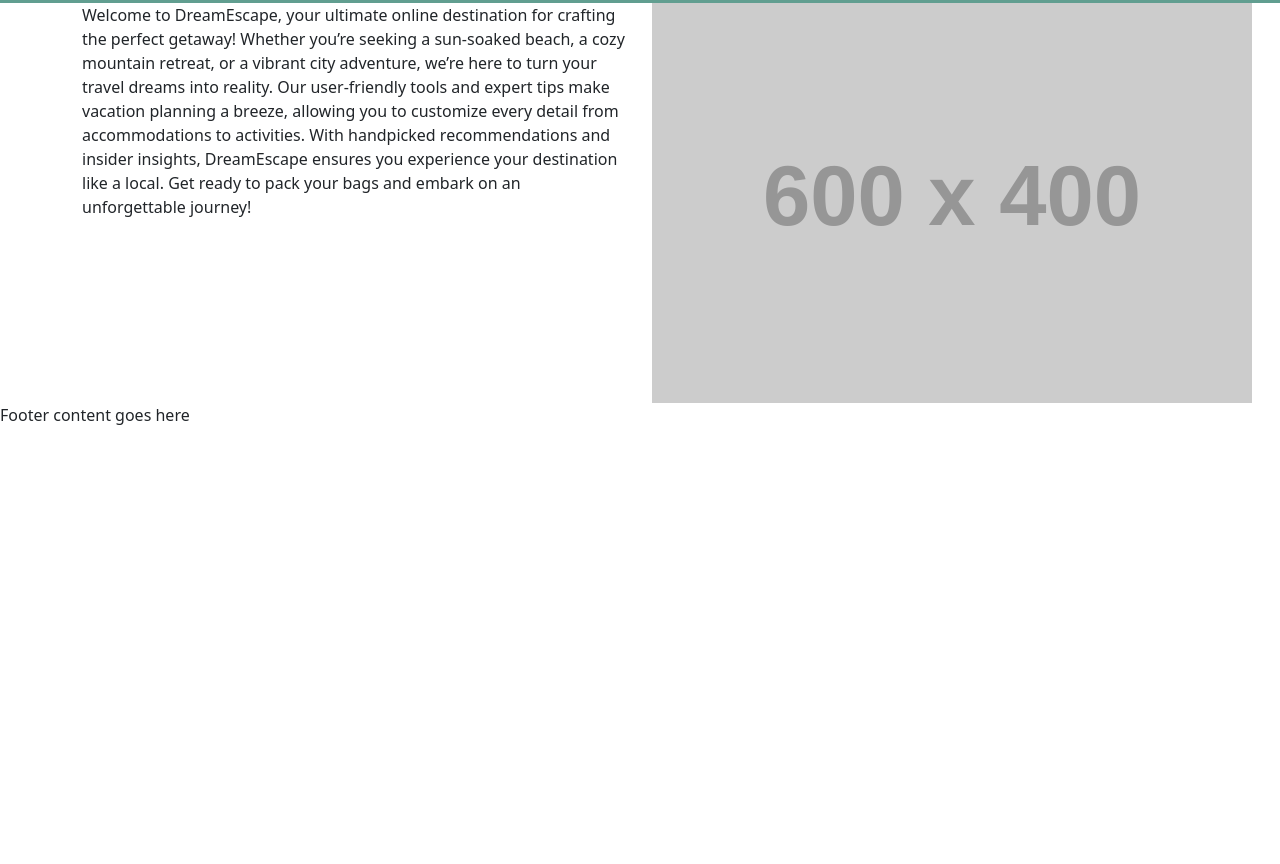
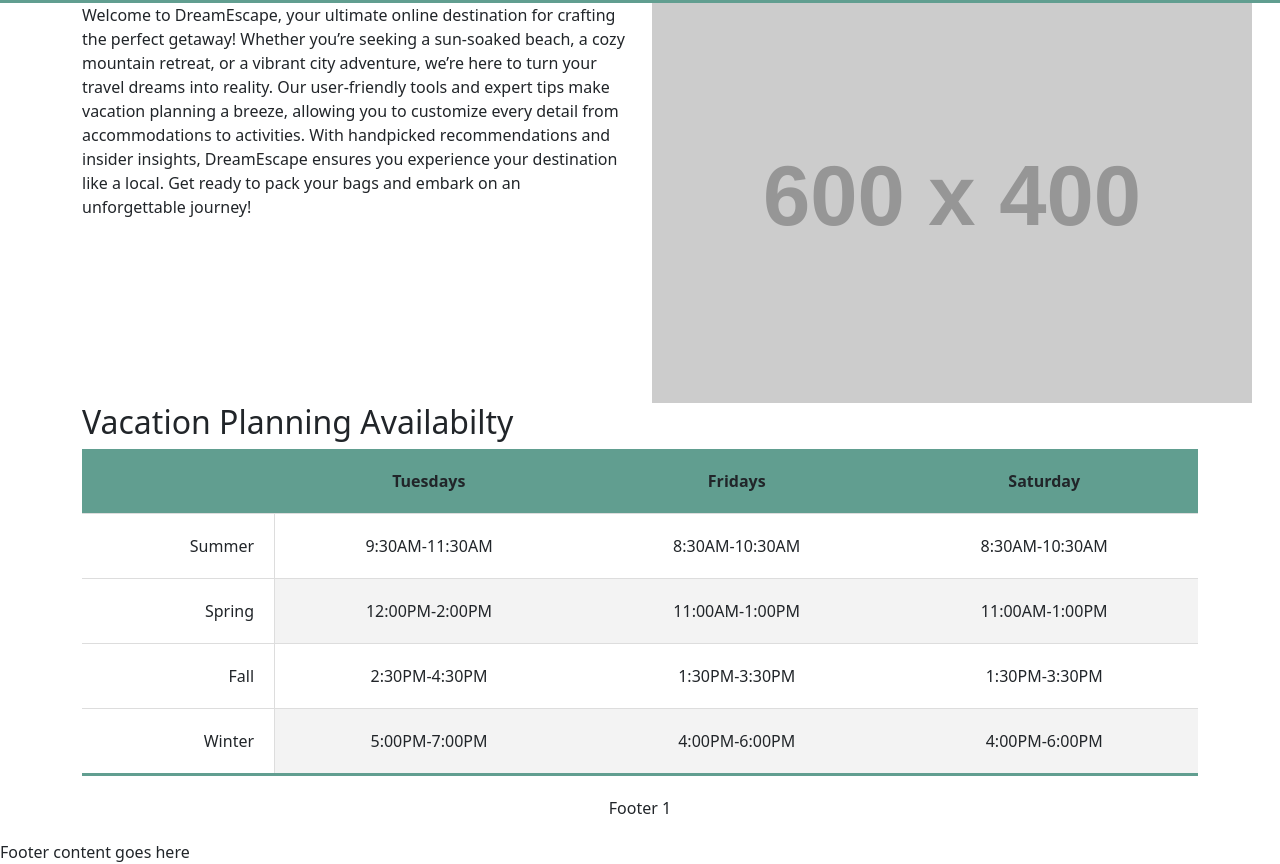
Before and after one commit to EM-leslie/Fall-2024, a plain HTML site: page index.html in a window 1280 px wide. Shown: the part 927-1791 px from the top of the page. Before the commit the page ends 1354 px from the top, so only its background shows below. Drawn offline with nearby package versions, Linux system fonts and the light colour scheme; placeholder pictures from the web are drawn by us.

Commit message:
added table

```diff
--- a/css/styles.css
+++ b/css/styles.css
@@ -32,3 +32,44 @@
    margin-left: auto;
    margin-right: auto;
 }
+
+
+/*Table*/
+.content-table {
+   border-collapse: collapse;
+   width: 100%;
+   max width: 1000px;
+   margin: auto;
+   text-align: center;
+ }
+
+ .content-table th, .content-table td {
+   padding: 20px;
+ }
+
+ .content-table thead tr {
+   border-bottom: 1px solid #dddddd;
+   background-color: var(--dominantColor) !important;;
+ }
+
+ .content-table tbody tr {
+   border-bottom: 1px solid #dddddd;
+   background-color: #fffff;
+ }
+
+ .content-table tbody tr:nth-of-type(even) {
+   background-color: #f3f3f3;
+ }
+
+ .content-table tbody tr:nth-of-type(odd) {
+   background-color: #ffffff;
+ }
+ .content-table tbody tr:last-of-type {
+   border-bottom: 3px solid var(--dominantColor) !important;;
+ }
+
+ .content-table tbody tr td:first-of-type {
+   background-color: #ffffff;
+   text-align: right;
+   border-right: 1px solid #dddddd;
+ }
--- a/index.html
+++ b/index.html
@@ -4,7 +4,7 @@
   <meta charset="UTF-8">
   <meta http-equiv="X-UA-Compatible" content="IE=edge">
   <meta name="viewport" content="width=device-width, initial-scale=1.0">
-  <title>MY Codepen Website</title>
+  <title>Vacation Planning</title>
 
 <!--Bootstrap CSS CDN-->
 <link href="https://cdn.jsdelivr.net/npm/bootstrap@5.3.3/dist/css/bootstrap.min.css" rel="stylesheet" integrity="sha384-QWTKZyjpPEjISv5WaRU9OFeRpok6YctnYmDr5pNlyT2bRjXh0JMhjY6hW+ALEwIH" crossorigin="anonymous">
@@ -141,6 +141,66 @@
   </div>
 </div>
 <!--End First Paragraph-->
+
+<!---Begin Table-->
+<div class="container">
+  <div class="row">
+    <div class="col-12">
+      <h2>Vacation Planning Availabilty</h2>
+
+      <table class="content-table">
+        <thead>
+         <tr>
+           <th>&nbsp;</th>
+           <th>Tuesdays</th>
+           <th>Fridays</th>
+           <th>Saturday</th>
+          </tr>
+         </thead>
+
+        <tbody>
+          <tr>
+           <td>Summer</td>
+           <td>9:30AM-11:30AM</td>
+           <td>8:30AM-10:30AM</td>
+           <td>8:30AM-10:30AM</td>
+          </tr>
+
+                <tr>
+           <td>Spring</td>
+           <td>12:00PM-2:00PM</td>
+           <td>11:00AM-1:00PM</td>
+           <td>11:00AM-1:00PM</td>
+          </tr>
+
+                <tr>
+           <td>Fall</td>
+           <td>2:30PM-4:30PM</td>
+           <td>1:30PM-3:30PM</td>
+           <td>1:30PM-3:30PM</td>
+          </tr>
+
+                <tr>
+           <td>Winter</td>
+           <td>5:00PM-7:00PM</td>
+           <td>4:00PM-6:00PM</td>
+           <td>4:00PM-6:00PM</td>
+          </tr>
+        </tbody>
+
+      <tfoot>
+        <tr>
+           <td colspan="4">Footer 1</td>
+         </tr>
+      </tfoot>
+
+      </table>
+    </div>
+  </div>
+</div>
+<!--End Table-->
+
+
 </main>
 
   <footer>
```
